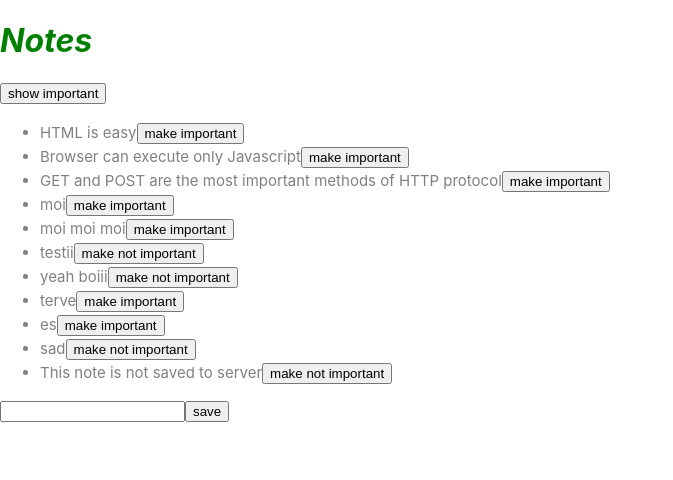
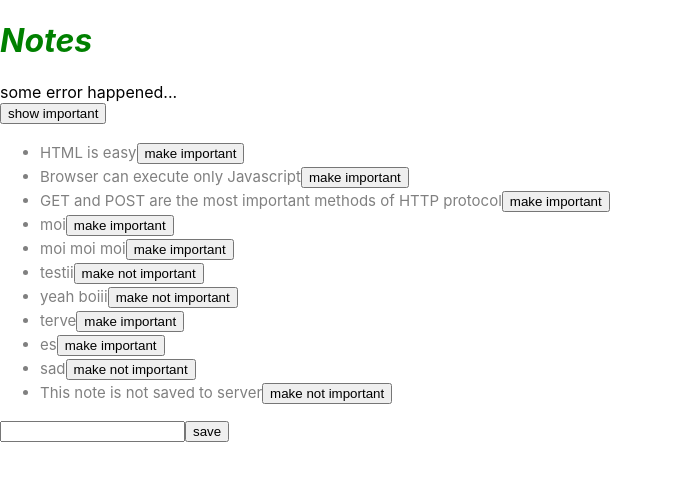
Before and after one commit to topinii/fullstackopen2021, a React (Create React App) app in the folder osa2/lomakkeen_kasittely/: page / in a window 1280 px wide. Shown: the top 480 px of the page, without its empty margins (0-673 px from the left). Built offline with nearby package versions, Linux system fonts and the light colour scheme; data requests are answered from the project's data file.

Commit message:
lomake notification component

```diff
--- a/osa2/lomakkeen_kasittely/src/App.js
+++ b/osa2/lomakkeen_kasittely/src/App.js
@@ -2,11 +2,13 @@ import React, { useEffect, useState } from "react";
 import axios from "axios";
 import Note from "./components/Note";
 import noteService from "./services/notes";
+import Notification from './components/Notification'
 
 const App = (props) => {
   const [notes, setNotes] = useState([]);
   const [newNote, setNewNote] = useState("");
   const [showAll, setShowAll] = useState(true);
+  const [errorMessage, setErrorMessage] = useState('some error happened...')
 
   useEffect(() => {
     noteService.getAll().then((initialNotes) => {
@@ -54,6 +56,7 @@ const App = (props) => {
   return (
     <div>
       <h1>Notes</h1>
+      <Notification message={errorMessage} />
       <div>
         <button onClick={() => setShowAll(!showAll)}>
           show {showAll ? "important" : "all"}
--- a/osa2/lomakkeen_kasittely/src/components/Note.js
+++ b/osa2/lomakkeen_kasittely/src/components/Note.js
@@ -4,7 +4,7 @@ const Note = ({ note, toggleImportance }) => {
   const label = note.important ? "make not important" : "make important";
 
   return (
-    <li>
+    <li className='note'>
       {note.content}
       <button onClick={toggleImportance}>{label}</button>
     </li>
--- /dev/null
+++ b/osa2/lomakkeen_kasittely/src/components/Notification.js
@@ -0,0 +1,11 @@
+import React from "react";
+
+const Notification = ({ message }) => {
+  if (message === null) {
+    return null;
+  }
+
+  return <div className="error">{message}</div>;
+};
+
+export default Notification;
--- a/osa2/lomakkeen_kasittely/src/index.css
+++ b/osa2/lomakkeen_kasittely/src/index.css
@@ -17,7 +17,7 @@ h1 {
   font-style: italic;
 }
 
-li {
+.note {
   color: grey;
   padding-top: 3px;
   font-size: 15px;
```
